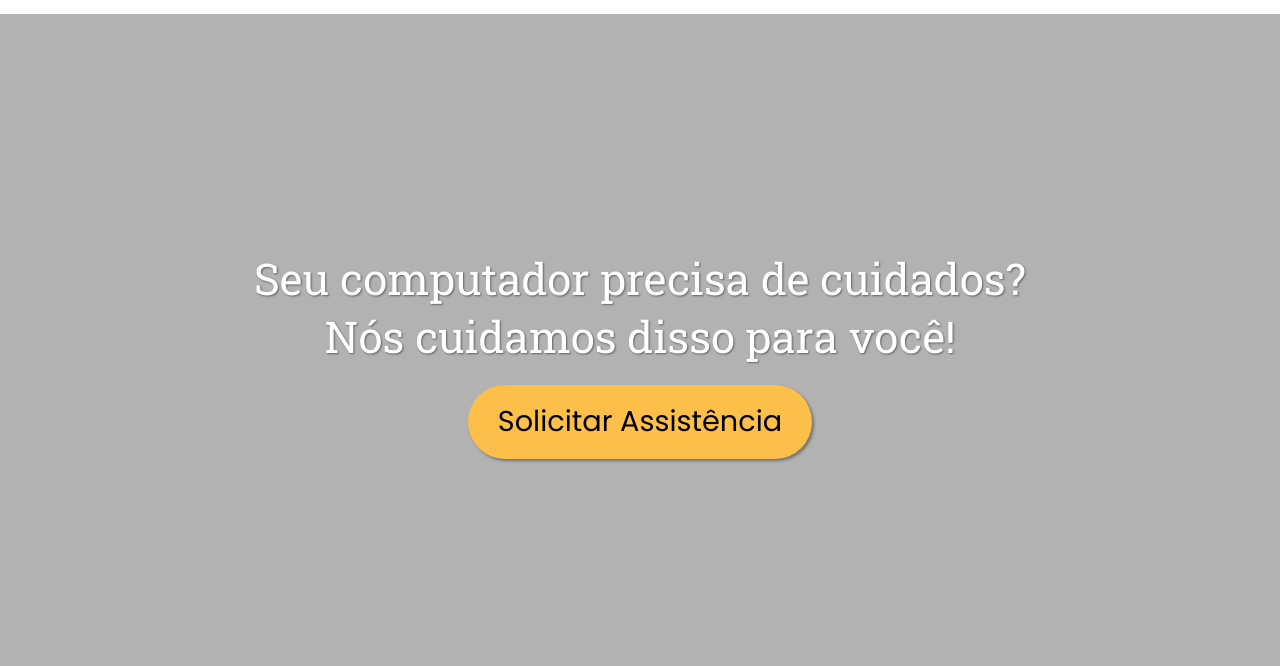
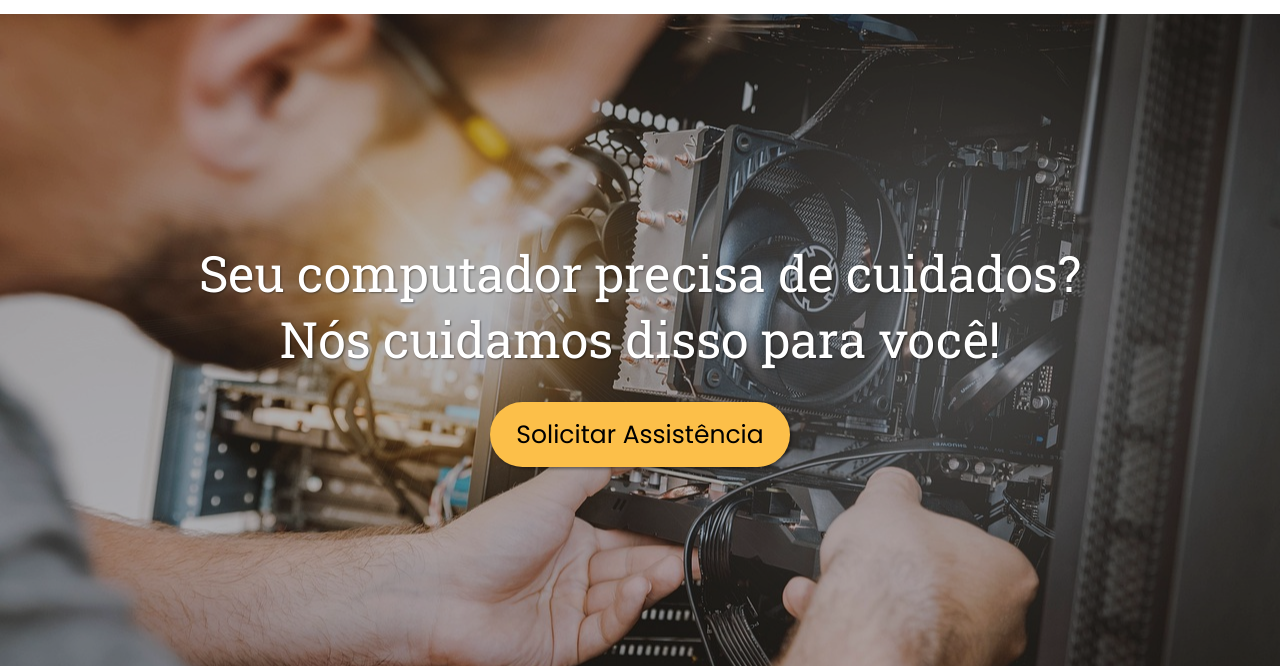
Before and after one commit to JoaoVitorDomingos/TechCare, a plain HTML site: page index.html in a window 1280 px wide. Shown: the part 134-800 px from the top of the page. Drawn offline with nearby package versions, Linux system fonts and the light colour scheme.

Commit message:
Hero Section

```diff
--- a/estilos/media_query.css
+++ b/estilos/media_query.css
@@ -1,5 +1,5 @@
 @charset "UTF-8";
-@import url("./base.css");
+/* @import url("./base.css"); */
 
 @media screen and (min-width: 768px) {
     html {
@@ -58,6 +58,22 @@
     }
 
 
+    /* HERO SECTION */
+
+    #hero {
+        background-image: url("../imgs/hero/banner_1280.jpg");
+    }
+
+    #hero .hero_title {
+        font-size: 2rem;
+        margin-bottom: 30px;
+    }
+
+    #hero .hero_btn {
+        font-size: 1rem;
+    }
+
+
 
 
     /* FOOTER */
```
